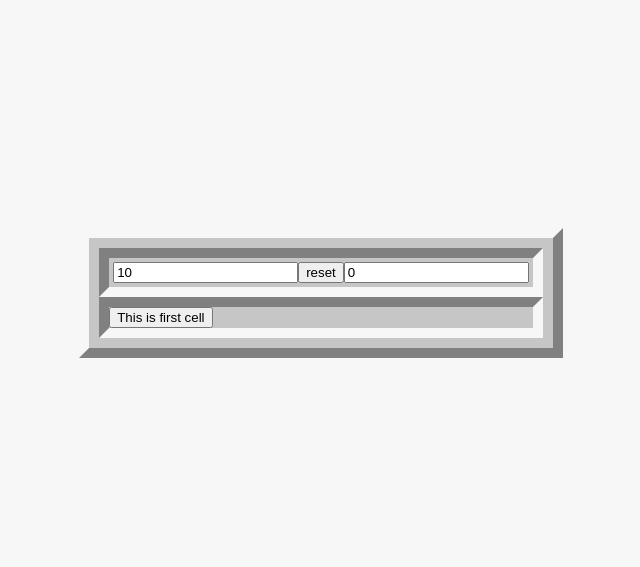
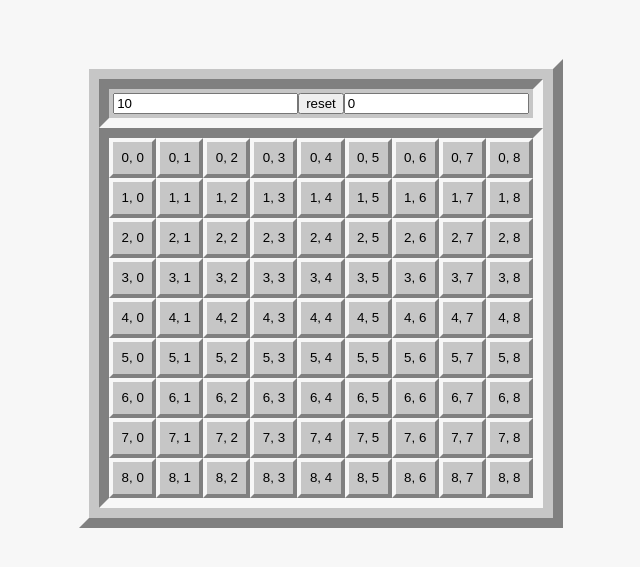
Before and after one commit to Yallu201/react-ts-mine-weeper, a React (Create React App) app: page / in a window 1280 px wide. Shown: the part 115-682 px from the top of the page, without its empty margins (319-959 px from the left). Built offline with nearby package versions, Linux system fonts and the light colour scheme.

Commit message:
Apply Cell component to CellArea component

```diff
--- a/src/components/CellArea.tsx
+++ b/src/components/CellArea.tsx
@@ -1,12 +1,40 @@
-import { MouseEventHandler } from "react";
+import { MouseEventHandler, useEffect, useState } from "react";
+import { Cell, CellRow, CellBoard } from "../store";
+import CellComponent from "./Cell";
 
 type CellAreaProps = {
   onClickCell: MouseEventHandler<HTMLButtonElement> | undefined;
 };
 const CellArea = ({ onClickCell }: CellAreaProps) => {
+  const [board, setBoard] = useState<CellBoard | null>(null);
+  useEffect(() => {
+    const [ROW, COL] = [9, 9];
+    const board_ = new CellBoard([]);
+    for (let i = 0; i < ROW; i++) {
+      const row = new CellRow(i, []);
+      for (let j = 0; j < COL; j++) {
+        const cell = new Cell(i, j);
+        row.push(cell);
+      }
+      board_.push(row);
+    }
+    console.log(board_);
+    setBoard(board_);
+  }, []);
   return (
     <div className="cell-area-wrap">
-      <button onClick={onClickCell}>This is first cell</button>
+      <div className="board">
+        {board &&
+          board.cellRows.map((row) => {
+            return (
+              <div className="row">
+                {row.cells.map((cell) => {
+                  return <CellComponent cell={cell} />;
+                })}
+              </div>
+            );
+          })}
+      </div>
     </div>
   );
 };
```
